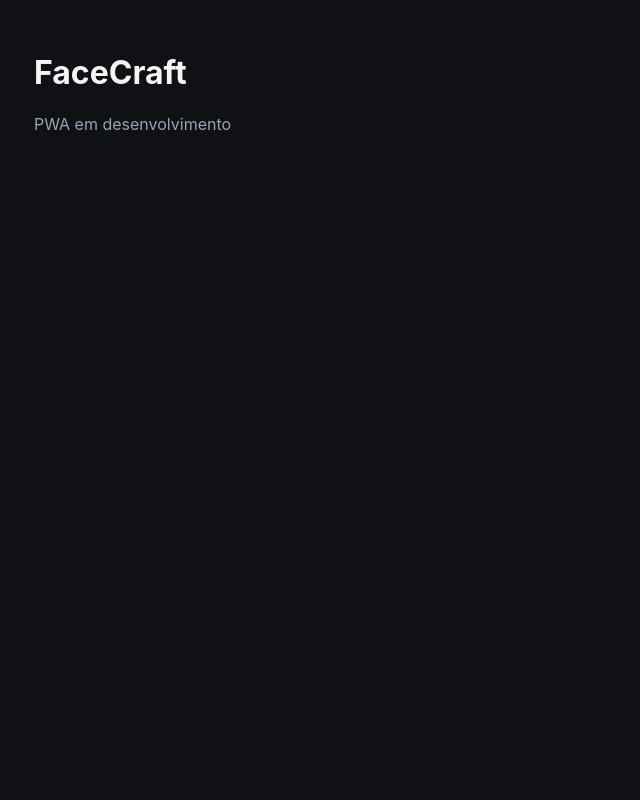
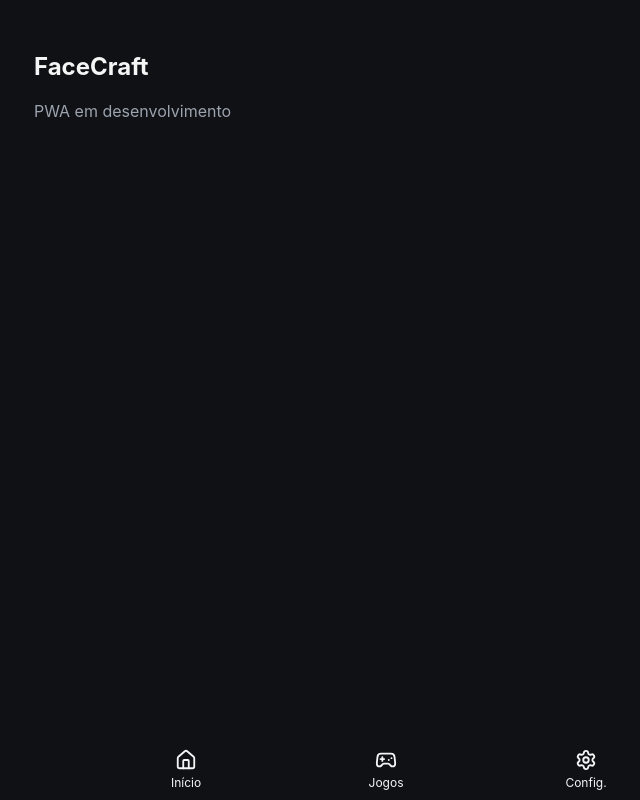
Before and after one commit to brunomarquesdeveloper/FaceCraft, a Vue app in the folder aplicativo/: page / in a window 1280 px wide. Shown: the whole page, without its empty margins (254-894 px from the left). Built offline with nearby package versions, Linux system fonts and the light colour scheme.

Commit message:
Criar BottomNav

```diff
--- a/aplicativo/dev-dist/sw.js
+++ b/aplicativo/dev-dist/sw.js
@@ -81,7 +81,7 @@ define(['./workbox-7e5eb42b'], (function (workbox) { 'use strict';
     "revision": "3ca0b8505b4bec776b69afdba2768812"
   }, {
     "url": "index.html",
-    "revision": "0.97sfjrf1pbg"
+    "revision": "0.8c0v4k732ps"
   }], {});
   workbox.cleanupOutdatedCaches();
   workbox.registerRoute(new workbox.NavigationRoute(workbox.createHandlerBoundToURL("index.html"), {
--- a/aplicativo/src/App.vue
+++ b/aplicativo/src/App.vue
@@ -1,3 +1,7 @@
+<script setup lang="ts">
+import { RouterView } from 'vue-router'
+</script>
+
 <template>
-  <router-view />
+  <RouterView />
 </template>
--- /dev/null
+++ b/aplicativo/src/components/BottomNav.vue
@@ -0,0 +1,91 @@
+<script setup lang="ts">
+import { RouterLink } from 'vue-router'
+import {
+  House,
+  Gamepad2,
+  Settings
+} from 'lucide-vue-next'
+</script>
+
+<template>
+  <nav class="bottom-nav">
+    <div class="bottom-nav-content">
+
+      <RouterLink
+        to="/"
+        class="bottom-nav-item"
+      >
+        <House :size="22" />
+        <span>Início</span>
+      </RouterLink>
+
+      <RouterLink
+        to="/jogos"
+        class="bottom-nav-item"
+      >
+        <Gamepad2 :size="22" />
+        <span>Jogos</span>
+      </RouterLink>
+
+      <RouterLink
+        to="/configuracoes"
+        class="bottom-nav-item"
+      >
+        <Settings :size="22" />
+        <span>Config.</span>
+      </RouterLink>
+
+    </div>
+  </nav>
+</template>
+
+<style scoped>
+.bottom-nav {
+  position: fixed;
+  bottom: 0;
+  left: 0;
+  right: 0;
+  z-index: 1000;
+
+  background: var(--bs-body-bg);
+  border-top: 1px solid var(--bs-border-color);
+
+  padding-bottom: env(safe-area-inset-bottom);
+}
+
+.bottom-nav-content {
+  width: 100%;
+  max-width: 600px;
+  margin: 0 auto;
+
+  display: flex;
+  align-items: center;
+  justify-content: space-around;
+}
+
+.bottom-nav-item {
+  flex: 1;
+
+  display: flex;
+  flex-direction: column;
+  align-items: center;
+  justify-content: center;
+
+  gap: 4px;
+
+  padding: 10px 8px;
+
+  color: var(--bs-secondary-color);
+  text-decoration: none;
+
+  font-size: 0.75rem;
+}
+
+.bottom-nav-item.router-link-active {
+  color: var(--bs-primary);
+}
+
+.bottom-nav-item:hover {
+  color: var(--bs-primary);
+}
+</style>
--- a/aplicativo/src/layouts/DefaultLayout.vue
+++ b/aplicativo/src/layouts/DefaultLayout.vue
@@ -0,0 +1,14 @@
+<script setup lang="ts">
+import { RouterView } from 'vue-router'
+import BottomNav from '../components/BottomNav.vue'
+</script>
+
+<template>
+  <div class="app-container">
+    <main class="app-content">
+      <RouterView />
+    </main>
+
+    <BottomNav />
+  </div>
+</template>
--- a/aplicativo/src/router/index.ts
+++ b/aplicativo/src/router/index.ts
@@ -1,7 +1,11 @@
 import { createRouter, createWebHistory } from 'vue-router'
+
+import DefaultLayout from '../layouts/DefaultLayout.vue'
 
 import HomeView from '../views/HomeView.vue'
 import CameraView from '../views/CameraView.vue'
+import GamesView from '../views/GamesView.vue'
+import SettingsView from '../views/SettingsView.vue'
 
 const router = createRouter({
   history: createWebHistory(),
@@ -9,9 +13,27 @@ const router = createRouter({
   routes: [
     {
       path: '/',
-      name: 'home',
-      component: HomeView
+      component: DefaultLayout,
+
+      children: [
+        {
+          path: '',
+          name: 'home',
+          component: HomeView
+        },
+        {
+          path: 'jogos',
+          name: 'games',
+          component: GamesView
+        },
+        {
+          path: 'configuracoes',
+          name: 'settings',
+          component: SettingsView
+        }
+      ]
     },
+
     {
       path: '/camera',
       name: 'camera',
--- a/aplicativo/src/views/GamesView.vue
+++ b/aplicativo/src/views/GamesView.vue
@@ -0,0 +1,9 @@
+<template>
+  <section class="games-view">
+    <h1>Jogos</h1>
+
+    <p class="text-muted">
+      lista jogos criado do FaceCraft.
+    </p>
+  </section>
+</template>
--- a/aplicativo/src/views/HomeView.vue
+++ b/aplicativo/src/views/HomeView.vue
@@ -1,8 +1,9 @@
 <template>
-  <div class="app-container">
-    <main class="app-content">
-      <h1>FaceCraft</h1>
-      <p class="text-muted">PWA em desenvolvimento</p>
-    </main>
-  </div>
+  <section class="home-page">
+    <h1>FaceCraft</h1>
+
+    <p class="text-muted">
+      PWA em desenvolvimento
+    </p>
+  </section>
 </template>
--- /dev/null
+++ b/aplicativo/src/views/SettingsView.vue
@@ -0,0 +1,9 @@
+<template>
+  <section class="settings-view">
+    <h1>Configurações</h1>
+
+    <p class="text-muted">
+      Configure o FaceCraft.
+    </p>
+  </section>
+</template>
```
Also changed, not shown: 1 other file (tests, documents, lock files or other folders).
